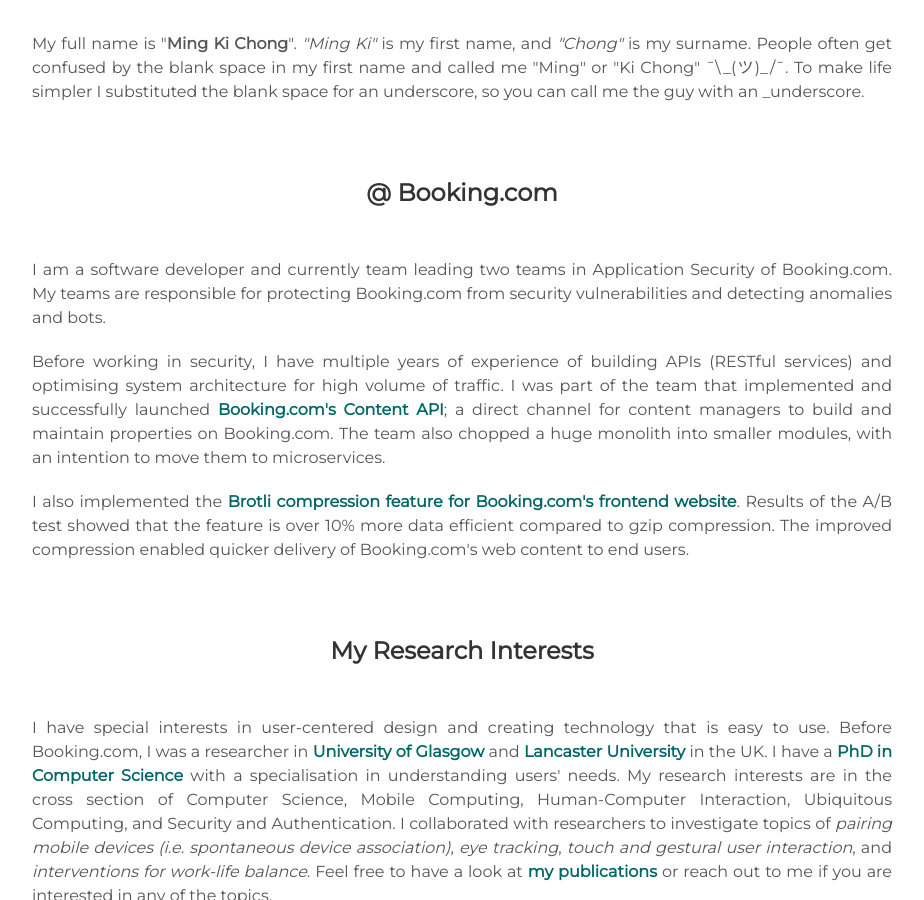
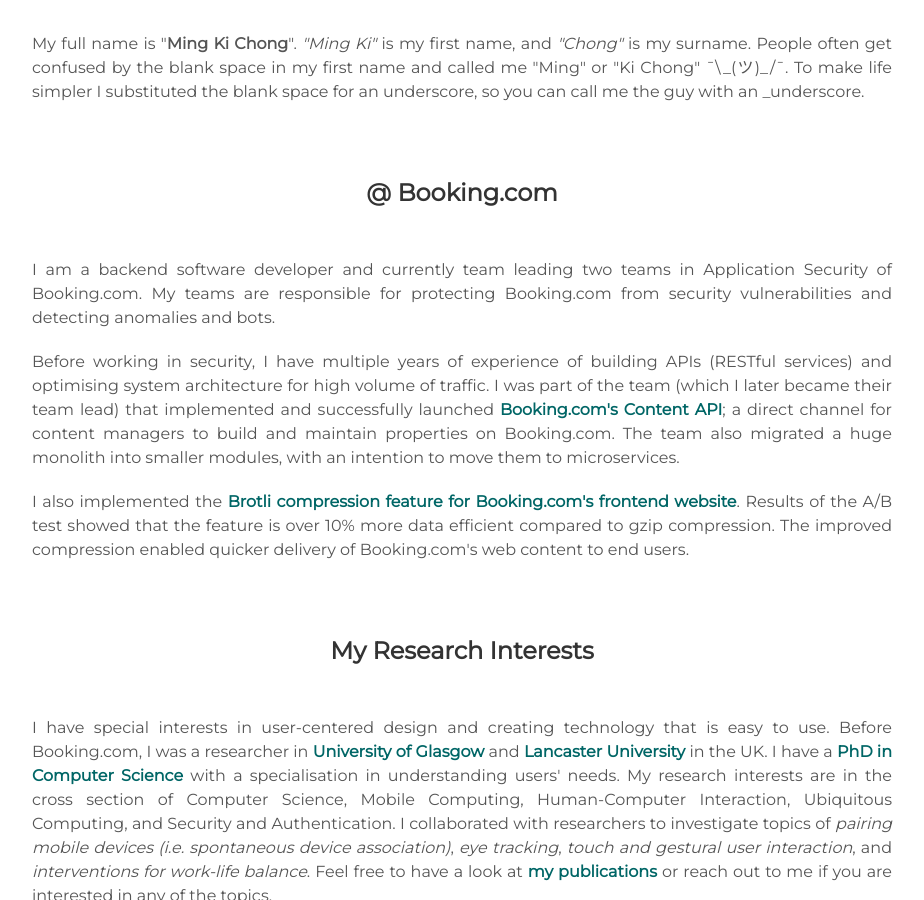
Before and after one commit to mingkichong/mingkichong.github.io, a Jekyll site: the page built from index.html, in a window 1280 px wide and 900 px high, scrolled down 1630 px. Shown: the whole window, without its empty margins (178-1102 px from the left). Built offline with Jekyll 4.4.1, drawn with Linux system fonts in a browser that asks for light colours.

Commit message:
updated about section

```diff
--- a/_includes/about.html
+++ b/_includes/about.html
@@ -42,11 +42,11 @@
   <h3> @ Booking.com </h3>
 </div>
 <div class="about_details_booking">
-  I am a software developer and currently team leading two teams in Application Security of Booking.com.
+  I am a backend software developer and currently team leading two teams in Application Security of Booking.com.
   My teams are responsible for protecting Booking.com from security vulnerabilities and detecting anomalies and bots.
 </div>
 <div class="about_details_booking">
-  Before working in security, I have multiple years of experience of building APIs (RESTful services) and optimising system architecture for high volume of traffic. I was part of the team that implemented and successfully launched <span id="about_link"><a href="https://news.booking.com/bookingcom-launches-new-content-api-for--accommodations-channel-managers-and-content-providers/" target="_blank">Booking.com's Content API</a></span>; a direct channel for content managers to build and maintain properties on Booking.com. The team also chopped a huge monolith into smaller modules, with an intention to move them to microservices.
+  Before working in security, I have multiple years of experience of building APIs (RESTful services) and optimising system architecture for high volume of traffic. I was part of the team (which I later became their team lead) that implemented and successfully launched <span id="about_link"><a href="https://news.booking.com/bookingcom-launches-new-content-api-for--accommodations-channel-managers-and-content-providers/" target="_blank">Booking.com's Content API</a></span>; a direct channel for content managers to build and maintain properties on Booking.com. The team also migrated a huge monolith into smaller modules, with an intention to move them to microservices.
 </div>
 <div class="about_details_booking">
   I also implemented the <span id="about_link"><a href="./assets/pic/brotli.png" data-lightbox="brotli" data-title="When a Booking.com's webpage responds with a header of 'Content-Encoding: br', the brotli compression feature is enabled for that page.">Brotli compression feature for Booking.com's frontend website</a></span>. Results of the A/B test showed that the feature is over 10% more data efficient compared to gzip compression. The improved compression enabled quicker delivery of Booking.com's web content to end users.
```
